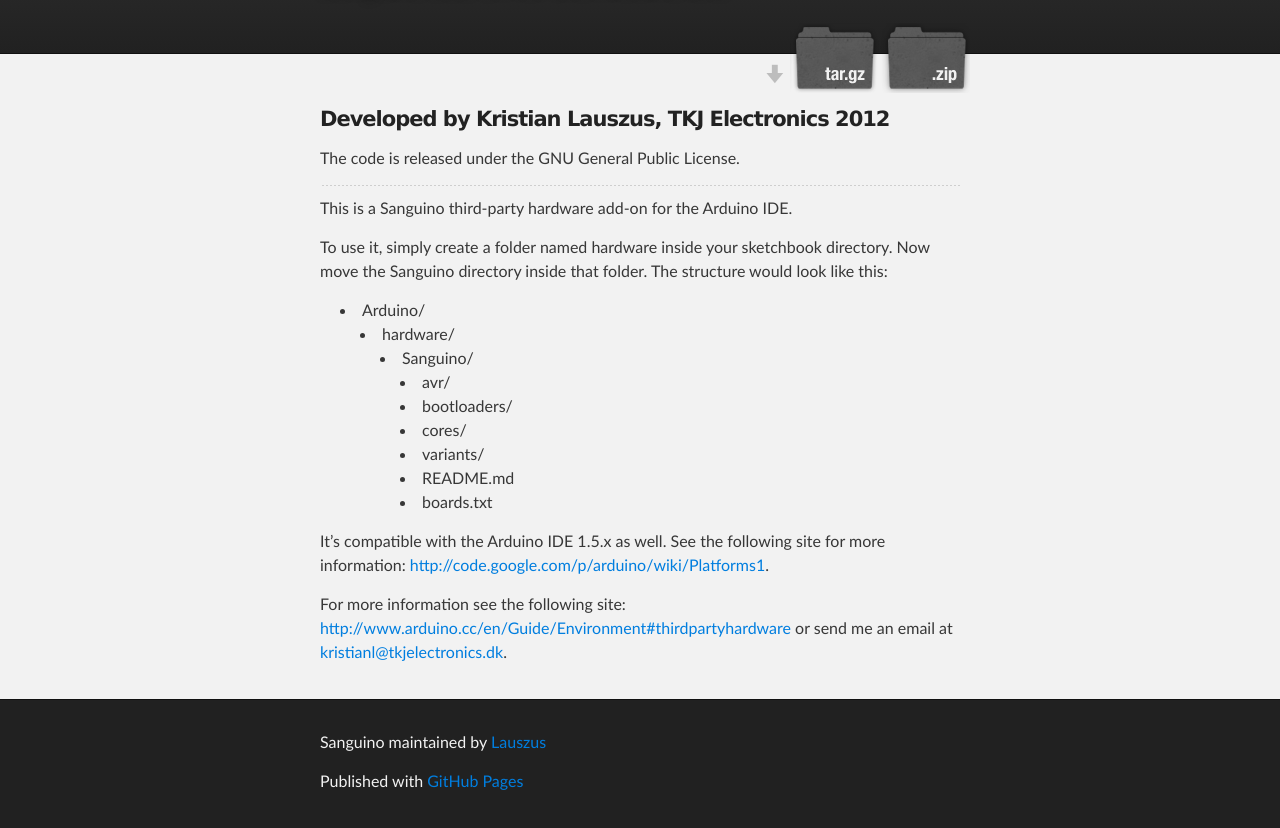
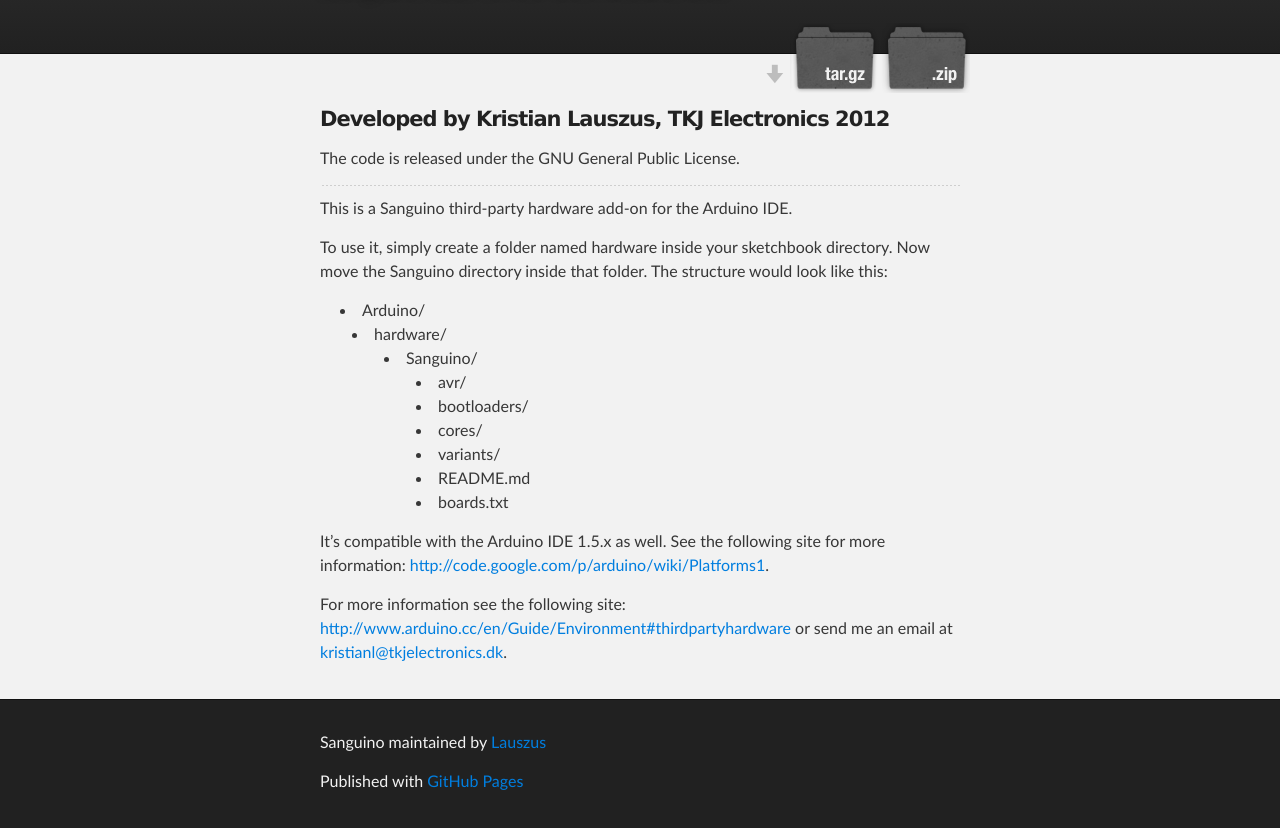
Before and after one commit to Lauszus/Sanguino, a Jekyll site: the page built from index.md, in a window 1280 px wide. Shown: the part 156-984 px from the top of the page. Built offline with Jekyll 4.4.1, drawn with Linux system fonts in a browser that asks for light colours.

Commit message:
Fixed list

```diff
--- a/index.md
+++ b/index.md
@@ -15,15 +15,17 @@
 To use it, simply create a folder named hardware inside your sketchbook directory.
 Now move the Sanguino directory inside that folder. The structure would look like this:
 
-* Arduino/
-	* hardware/
-		* Sanguino/
-			* avr/
-			* bootloaders/
-			* cores/
-			* variants/
-			* README.md
-			* boards.txt
+<ul>
+	<li>Arduino/</li>
+	<li style="padding-left:2em">hardware/</li>
+		<li style="padding-left:4em">Sanguino/</li>
+			<li style="padding-left:6em">avr/</li>
+			<li style="padding-left:6em">bootloaders/</li>
+			<li style="padding-left:6em">cores/</li>
+			<li style="padding-left:6em">variants/</li>
+			<li style="padding-left:6em">README.md</li>
+			<li style="padding-left:6em">boards.txt</li>
+</ul>
 
 It's compatible with the Arduino IDE 1.5.x as well. See the following site for more information: <http://code.google.com/p/arduino/wiki/Platforms1>.
 
```
